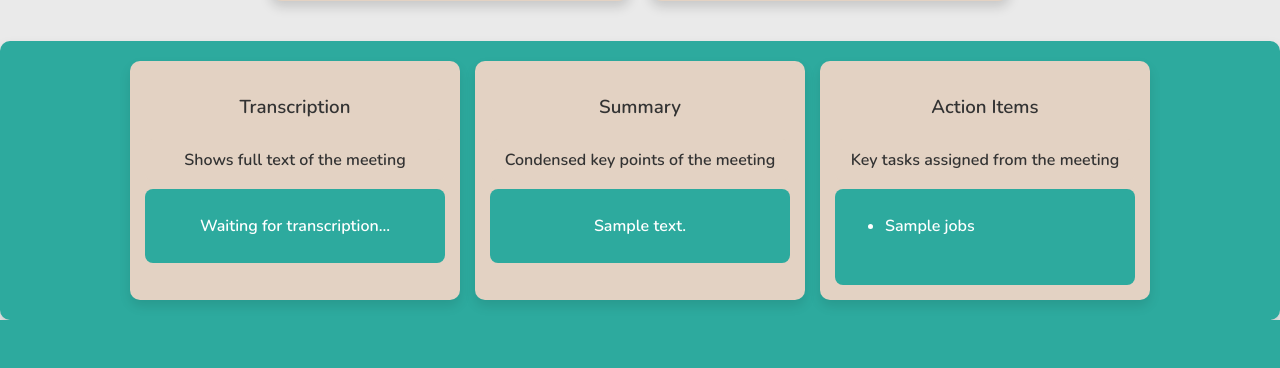
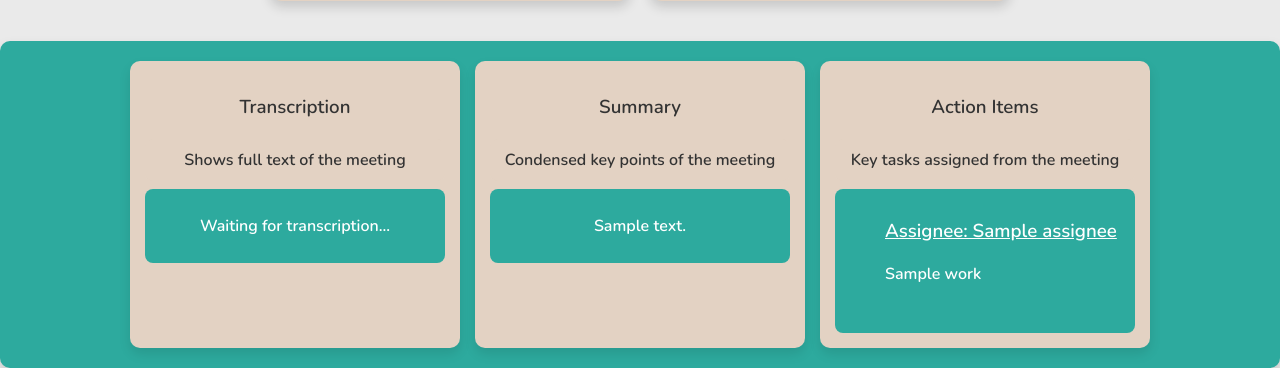
Before and after one commit to anika1604/AI-powered-Meeting-Summarization, a Flask app: template templates/home.html in a window 1280 px wide. Shown: the part 612-980 px from the top of the page. Before the commit the page ends 932 px from the top, so only its background shows below. Run offline with Flask 3, Linux system fonts and the light colour scheme; the template is opened without the code that fills it: most values are stand-ins (such as "Sample title", 1, 10 or a date in 2020).

Commit message:
make ui changes

```diff
--- a/static/script.js
+++ b/static/script.js
@@ -2,9 +2,11 @@
 document.getElementById("fileInput").addEventListener("change", function () {
     let transcriptionText = document.getElementById("transcriptionText");
     let summaryText = document.getElementById("summaryText");
+    let actionsList = document.getElementById("actionsList");
 
     transcriptionText.innerText = "Processing audio...";
     summaryText.innerText = "Generating summary...";
+    actionsList.innerText = "Generating actions..."
 
     // setTimeout(() => {
     //     transcriptionText.innerText = "Client: We need to finalize the report by Friday. Manager: Okay, I'll assign tasks.";
--- a/templates/home.html
+++ b/templates/home.html
@@ -67,7 +67,10 @@
                 <ul id="actionsList">
                     <!-- <li>No action items yet.</li> -->
                     {% for jobs in data["todo_work"] %}
-                        <li>{{ jobs }}</li>
+                        <u><h3>Assignee: {{ jobs["assignee"] }}</h3></u>
+                        {% for work in jobs["work"] %}
+                        <div> {{ work }}</div>
+                        {% endfor %}
                         <br>
                     {% endfor %}
                 </ul>
```
